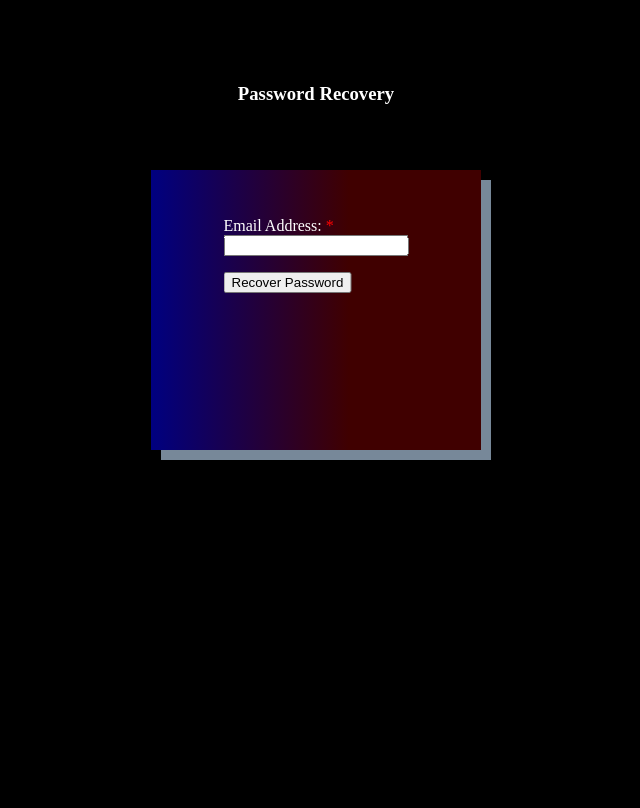
After one commit to sicksubroutine/Steam-Price-Tracker, a Flask app: template templates/recovery.html in a window 1280 px wide. The commit adds this page. Shown: the whole page, without its empty margins (324-964 px from the left). Run offline with Flask 2, Linux system fonts and the light colour scheme; the template is opened without the code that fills it, so the values that code supplies are empty.

Commit message:
Password Reset Flow added

```diff
--- a/loc_tools.py
+++ b/loc_tools.py
@@ -6,7 +6,6 @@ from email.mime.text import MIMEText
 import smtplib
 
 PATH = "static/html/"
-
 RED = "\33[31m"
 NONE = "\33[0m"
 
@@ -50,13 +49,17 @@ def scrape(url, bundle) -> str:
 
 
 def purge_old_tokens():
+  expire_grace = datetime.datetime.now()
+  expire_grace = expire_grace + datetime.timedelta(hours=1)
   matches = db.prefix("token")
   count = 0
   for match in matches:
     if db[match]["token_spent"] == True:
-      del db[match]
-      count +=1
-      print("Token Purged")
+      expiry_time = db[match]["token_expiration_time"]
+      if expire_grace > expiry_time:
+        del db[match]
+        count +=1
+        print("Token Purged")
   print(f"{RED}{count} Tokens Purged{NONE}")
 
 
@@ -135,17 +138,15 @@ def price_change_mail(recipent, old, new, per, url, name, image_url) -> None:
 
 def confirm_mail(recipent, token, type) -> None:
   URL = "https://scraping-steam-prices.thechaz.repl.co/"
+  with open(f"{PATH}confirm_token.html", "r") as f:
+      template = f.read()
   if type == "confirm":
-    with open(f"{PATH}confirm_token.html", "r") as f:
-      template = f.read()
       template = template.replace("{token}", token)
       template = template.replace(
         "{desc}", "Confirm your Email Address by clickling below.")
       template = template.replace("{url}", f"{URL}/")
       template = template.replace("{type}", type)
   elif type == "recovery":
-    with open(f"{PATH}recovery_token.html", "r") as f:
-      template = f.read()
       template = template.replace("{token}", token)
       template = template.replace(
         "{desc}", "Recover your password by clicking the link below.")
@@ -223,7 +224,21 @@ def token_expiration(token) -> bool:
       elif now < expiry_time:
         return False
 
+def time_get():
+  time = datetime.datetime.now()
+  PT_time = time - datetime.timedelta(hours=8)
+  string_time = PT_time.strftime("%m-%d-%Y %I:%M:%S %p")
+  return string_time, PT_time
+
 def chores():
+  now_str, now = time_get()
+  print(f"Chores starting at {now_str}")
   purge_old_tokens()
   compare()
+  after_str, after = time_get()
+  time_taken = after - now
+  # convert to seconds
+  time_taken = round(time_taken.total_seconds(), 2)
+  print(f"Chores finished at {after_str}")
+  print(f"Time taken: {time_taken} Seconds")
   print("\33[31m====CHORES=RUN=COMPLETE====\33[0m")
--- a/main.py
+++ b/main.py
@@ -6,7 +6,6 @@ from flask_seasurf import SeaSurf
 import threading
 
 #TODO: Create differet "sections" on the game list (bundles, games not for sale, and so on)
-#TODO: Implement password reset
 #TODO: Implement rate limiting on password requests/account creation
 #TODO: Add error handling (try, except)
 #TODO: Convert as many routes to render_template as possible
@@ -47,6 +46,7 @@ def index():
     return redirect('/game_list')
   return render_template('index.html', text=request.args.get("t"))
 
+## SIGN UP ##
 
 @csrf.include
 @app.route("/signup", methods=["GET"])
@@ -88,6 +88,7 @@ def sign():
   text = f"You are signed up as {username}. Please confirm your email address before logging in!"
   return redirect(f"/login?t={text}")
 
+## LOGIN ##
 
 @csrf.include
 @app.route("/login", methods=["GET"])
@@ -96,7 +97,8 @@ def login():
   if session.get('logged_in'):
     return redirect(f'/game_list?={text}')
   text = request.args.get("t")
-  return render_template("login.html", text=text)
+  recover = "Input your email address below to recover your password."
+  return render_template("login.html", text=text, recover=recover)
 
 
 @app.route("/log", methods=["POST"])
@@ -137,6 +139,7 @@ def log_in():
     text = "Invalid login"
     return redirect(f"/login?t={text}")
 
+## EMAIL CONFIRMATION ##
 
 def confirm_email(username) -> None:
   db_key = gen_unique_token(username)
@@ -156,30 +159,84 @@ def confirm():
     if token == db[match]["token"] and db[match]["token_spent"] == False:
       username = db[match]["username"]
       if token_expiration(token) == False:
-        db[match]["token_spent"] = True
+
         for user in users:
           if db[user]["username"] == username:
             if type == "confirm":
+              db[match]["token_spent"] = True
               db[user]["email_confirmed"] = True
               text = "Email Confirmed!"
               return redirect(f"/login?t={text}")
             elif type == "recovery":
               text = "Please update your password!"
-              return redirect(f"/pass_recover?t={text}")
+              return redirect(f"/pass?t={text}&token={token}")
       elif token_expiration(token):
         db[match]["token_spent"] = True
         text = "Token Expired!"
         return redirect(f"/login?t={text}")
-      else:
-        text = "wtf did you do?"
-        return redirect(f"/login?t={text}")
-  text = "Error! Invalid Token!"
-  return redirect(f"/login?t={text}")
+  else:
+    text = "Error! Invalid Token!"
+    return redirect(f"/login?t={text}")
 
+## PASSWORD RECOVERY ##
 
+@csrf.include
 @app.route("/pass_recover", methods=["GET"])
 def pass_recover():
-  pass
+  text = request.args.get("t")
+  return render_template("recovery.html", text=text)
+
+@app.route("/recover", methods=["POST"])
+def email_check():
+  form = request.form
+  email = form.get("email")
+  matches = db.prefix("user")
+  for match in matches:
+    if db[match]["email"] == email:
+      username = db[match]["username"]
+      db_key = gen_unique_token(username)
+      token_match = db.prefix("token")
+      for tm in token_match:
+        if db_key == tm:
+          token = db[tm]["token"]
+          confirm_mail(email, token, "recovery")
+          text = "Please check your email to recover password."
+          return redirect(f"/login?t={text}")
+  else:
+    text = "Error! Invalid Email!"
+    return redirect(f"/pass_recover?t={text}")
+
+@csrf.include
+@app.route("/pass", methods=["GET"])
+def pass_reset_page():
+  text = request.args.get("t")
+  token = request.args.get("token")
+  return render_template("reset.html", text=text, token=token)
+
+@app.route("/password_reset", methods=["POST"])
+def pass_reset_funct():
+  form = request.form
+  token = form.get("token")
+  matches = db.prefix("token")
+  users = db.prefix("user")
+  for match in matches:
+    if token == db[match]["token"]:
+      username = db[match]["username"]
+      for user in users:
+        if db[user]["username"] == username:
+          salt = saltGet()
+          password = saltPass(form.get("password"), salt)
+          db[match]["token_spent"] = True
+          db[user]["password"] = password
+          db[user]["salt"] = salt
+          text = "Password Reset! Please login."
+          return redirect(f"/login?t={text}")
+      else:
+        text = "Error! Invalid Username!"
+        return redirect(f"/login?t={text}")
+  else:
+    text = "Error! Invalid Token!"
+    return redirect(f"/login?t={text}")
 
 
 @csrf.exempt
@@ -231,6 +288,7 @@ def price_add():
   text = f"{name} Added!"
   return redirect(f"/game_list?t={text}")
 
+## GAME LIST ##
 
 @app.route("/game_list", methods=['GET'])
 def game_list():
@@ -273,49 +331,6 @@ def game_list():
   else:
     page = page.replace("{t}", text)
   return page
-
-
-@csrf.include
-@app.route("/admin", methods=['GET'])
-def admin_panel():
-  if session.get("admin") and session.get("logged_in"):
-    user_list = []
-    matches = db.prefix("user")
-    for match in matches:
-      user_list.append({
-        "username": db[match]["username"],
-        "email": db[match]["email"],
-        "admin": db[match]["admin"],
-        "last_login": db[match]["last_login"],
-        "creation_date": db[match]["creation_date"],
-        "email_confirmed": str(db[match]["email_confirmed"])
-      })
-    text = request.args.get("t")
-    return render_template("admin.html",
-                           user_list=user_list,
-                           user=session.get("username"),
-                           text=text)
-  else:
-    text = "You are not an Admin!"
-    return redirect(f"/login?t={text}")
-
-
-@app.route("/delete", methods=['POST'])
-def delete_user():
-  if session.get("admin") and session.get("logged_in"):
-    form = request.form
-    username = form.get("username")
-    matches = db.prefix("user")
-    for match in matches:
-      if db[match]["username"] == username:
-        username = db[match]["username"]
-        del db[match]
-        text = f"{username} Deleted!"
-        return redirect(f"/admin?t={text}")
-  else:
-    text = "You are not an Admin!"
-    return redirect(f"/?t={text}")
-
 
 @csrf.exempt
 @app.route("/price_target", methods=['POST'])
@@ -371,6 +386,49 @@ def delete_game():
     text = "You are not logged in!"
     return redirect(f"/login?t={text}")
 
+## ADMIN PANEL ##
+
+@csrf.include
+@app.route("/admin", methods=['GET'])
+def admin_panel():
+  if session.get("admin") and session.get("logged_in"):
+    user_list = []
+    matches = db.prefix("user")
+    for match in matches:
+      user_list.append({
+        "username": db[match]["username"],
+        "email": db[match]["email"],
+        "admin": db[match]["admin"],
+        "last_login": db[match]["last_login"],
+        "creation_date": db[match]["creation_date"],
+        "email_confirmed": str(db[match]["email_confirmed"])
+      })
+    text = request.args.get("t")
+    return render_template("admin.html",
+                           user_list=user_list,
+                           user=session.get("username"),
+                           text=text)
+  else:
+    text = "You are not an Admin!"
+    return redirect(f"/login?t={text}")
+
+
+@app.route("/delete", methods=['POST'])
+def delete_user():
+  if session.get("admin") and session.get("logged_in"):
+    form = request.form
+    username = form.get("username")
+    matches = db.prefix("user")
+    for match in matches:
+      if db[match]["username"] == username:
+        username = db[match]["username"]
+        del db[match]
+        text = f"{username} Deleted!"
+        return redirect(f"/admin?t={text}")
+  else:
+    text = "You are not an Admin!"
+    return redirect(f"/?t={text}")
+
 
 @app.route("/logout")
 def logout():
@@ -389,7 +447,7 @@ def background_task():
     schedule.run_pending()
     time.sleep(5)
 
-chores()
+
 if __name__ == "__main__":
   schedule.every(4).hours.do(chores)
   t = threading.Thread(target=background_task)
--- a/static/html/confirm_token.html
+++ b/static/html/confirm_token.html
@@ -27,7 +27,7 @@
   <div class="dark">
     <center>
     <h1>{desc}</h1>
-      <a href="{url}confirm?t={token}&ty={type}">Confirm</a>
+      <a href="{url}confirm?t={token}&ty={type}">Click here to Confirm</a>
     </center>
   </div>
 
--- a/static/styles/logsign.css
+++ b/static/styles/logsign.css
@@ -63,3 +63,12 @@ input {
   background: linear-gradient(90deg, rgba(25,25,25,1) 0%, rgba(100,100,100,0.75) 50%);
   border: 2px solid #8f8f8f;
 }
+
+.reset {
+  color: red;
+  text-decoration: none;
+}
+.reset:hover {
+  text-decoration: underline;
+  color: white;
+}
--- a/templates/login.html
+++ b/templates/login.html
@@ -24,7 +24,9 @@
     <p>
       <button class="btn" type="submit" class="btn">Login</button>
     </p>
+    <a class="reset" href="/pass_recover?t={{ recover }}">Reset Password</a>
   </form>
+
     </div>
 </form>
 </body>
--- /dev/null
+++ b/templates/recovery.html
@@ -0,0 +1,29 @@
+<!DOCTYPE html>
+<html>
+<head>
+  <meta charset="utf-8">
+  <meta name="viewport" content="width=device-width">
+  <title>Password Recovery</title>
+  <link rel="stylesheet" href="/static/styles/logsign.css">
+</head>
+
+<body>
+
+  <h3>Password Recovery</h3>
+  {% if text %}
+  <span class="red_text">{{ text }}</span><br>
+  {% endif %}
+  <div class="box-shadow">
+  <br>
+
+  <form method = "post" action = "/recover">
+  Email Address: <span class="red">*</span><input type="email" name="email" required/>
+    <input type="hidden" name="_csrf_token" value="{{ csrf_token() }}">
+    <p>
+      <button class="btn" type="submit" class="btn">Recover Password</button>
+    </p>
+  </form>
+    </div>
+</form>
+</body>
+</html>
```
Also changed, not shown: templates/reset.html (added, +33 -0 lines).
